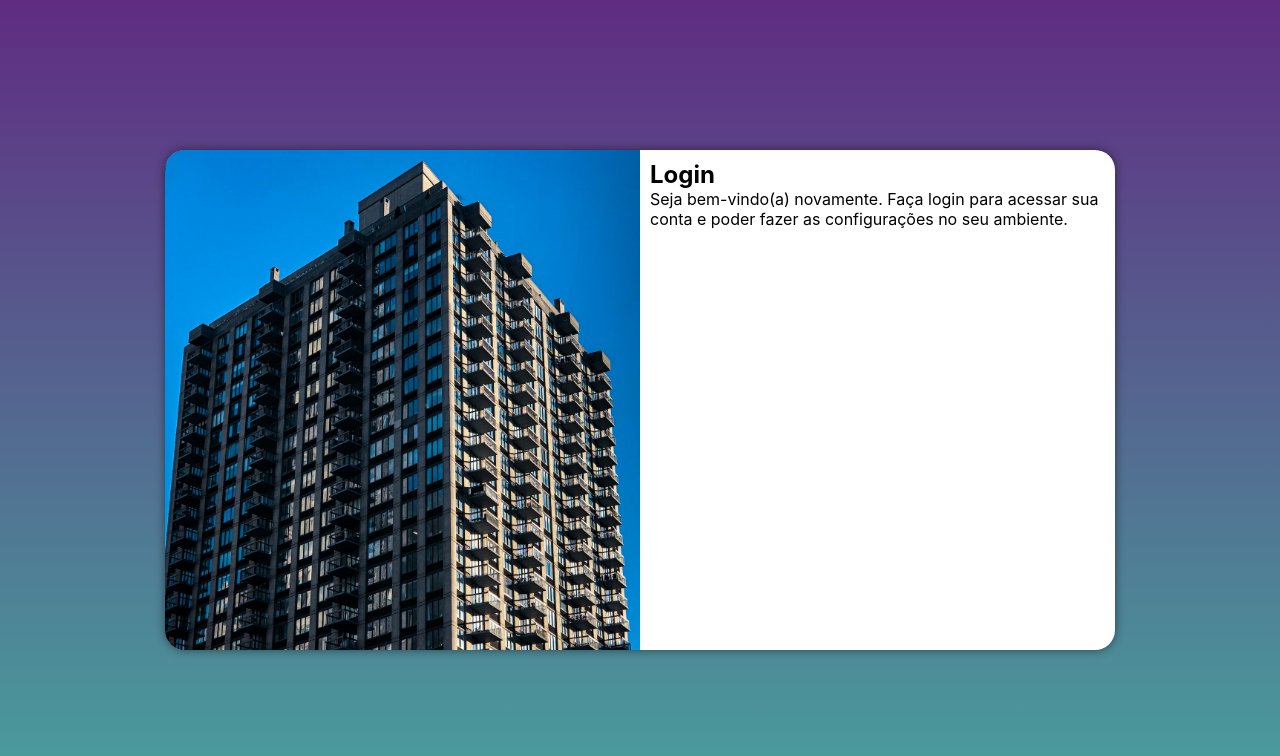
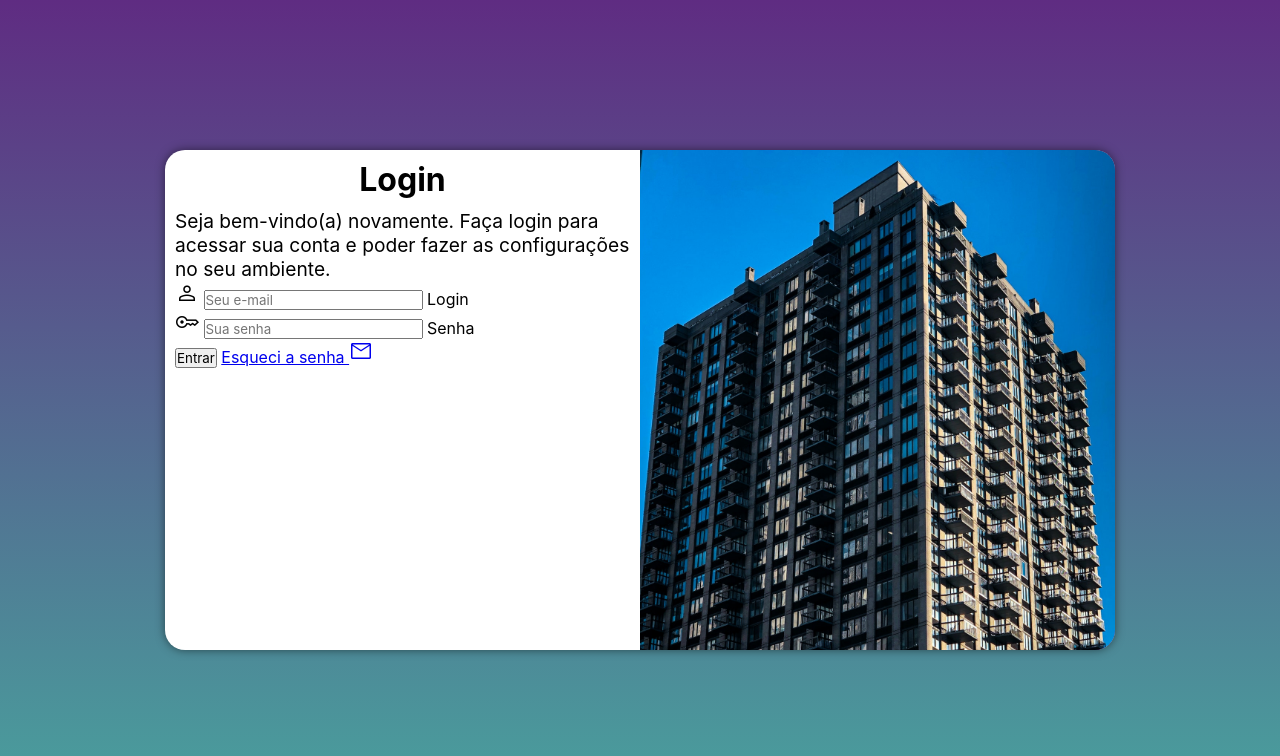
Before and after one commit to NoScandalize/projeto-login, a plain HTML site: page index.html in a window 1280 px wide. Drawn offline with nearby package versions, Linux system fonts and the light colour scheme.

Commit message:
Update PL.26.4
- Add form in index.html

```diff
--- a/estilos/media-query.css
+++ b/estilos/media-query.css
@@ -33,13 +33,21 @@
     }
 
     section#login > div#imagem {
-        float: left;
+        float: right;
         width: 50%;
         height: 100%;
     }
 
     section#login > div#formulario {
-        float: right;
+        float: left;
         width: 50%;
     }
+
+    div#formulario > h1 {
+        font-size: 2em;
+    }
+
+    div#formulario > p {
+        font-size: 1.2em;
+    }
 }
--- a/estilos/style.css
+++ b/estilos/style.css
@@ -52,3 +52,20 @@ section#login > div#formulario {
     display: block;
     padding: 10PX;
 }
+
+div#formulario > h1 {
+    text-align: center;
+    margin-bottom: 10px;
+}
+
+div#formulario > p {
+    font-size: 0.8em;
+}
+
+.material-symbols-outlined {
+  font-variation-settings:
+  'FILL' 0,
+  'wght' 400,
+  'GRAD' 0,
+  'opsz' 48
+}
--- a/index.html
+++ b/index.html
@@ -7,6 +7,7 @@
     <title>Login</title>
     <link rel="stylesheet" href="estilos/style.css">
     <link rel="stylesheet" href="estilos/media-query.css">
+    <link rel="stylesheet" href="https://fonts.googleapis.com/css2?family=Material+Symbols+Outlined:opsz,wght,FILL,GRAD@20..48,100..700,0..1,-50..200" />
 </head>
 <body>
     <main>
@@ -17,8 +18,19 @@
             <div id="formulario">
                 <h1>Login</h1>
                 <p>Seja bem-vindo(a) novamente. Faça login para acessar sua conta e poder fazer as configurações no seu ambiente.</p>
-                <form action="login.php" method="post">
-
+                <form action="login.php" method="post" autocomplete="on">
+                    <div class="campo">
+                        <span class="material-symbols-outlined">person</span>
+                        <input type="email" name="login" id="ilogin" placeholder="Seu e-mail" autocomplete="email" required maxlength="30">
+                        <label for="ilogin">Login</label>
+                    </div>
+                    <div class="campo">
+                        <span class="material-symbols-outlined">key</span>
+                        <input type="password" name="senha" id="isenha" placeholder="Sua senha" autocomplete="current-password" required min="8" maxlength="20">
+                        <label for="isenha">Senha</label>
+                    </div>
+                    <input type="submit" value="Entrar">
+                    <a href="esqueci.html">Esqueci a senha <span class="material-symbols-outlined">mail</span></a>
                 </form>
             </div>
         </section>
```
